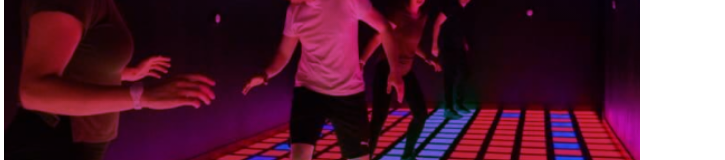
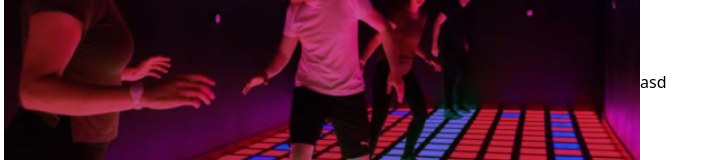
Before and after one commit to payamkandi/jumpo-backoffice, a React (Vite) app: page /login in a window 1280 px wide. Shown: the part 318-478 px from the top of the page, without its empty margins (0-725 px from the left). Built offline with nearby package versions, Linux system fonts and the light colour scheme.

Commit message:
color-pallete added

```diff
--- a/src/index.css
+++ b/src/index.css
@@ -19,6 +19,6 @@
         rgba(132, 43, 167, 0.9) -0.05%,
         rgba(61, 30, 60, 0.9) 98.55%
       ),
-      url("../public/login.png");
+      url("/login.png");
   }
 }
--- a/src/pages/Login.jsx
+++ b/src/pages/Login.jsx
@@ -2,7 +2,7 @@ function Login() {
   return (
     <div className="flex h-full items-center justify-center px-1 py-2">
       <div className="login-gradient h-full w-1/2"></div>
-      <div className="w-1/2"></div>
+      <div className="w-1/2">asd</div>
     </div>
   );
 }
--- a/tailwind.config.js
+++ b/tailwind.config.js
@@ -2,6 +2,92 @@
 export default {
   content: ["./index.html", "./src/**/*.{js,ts,jsx,tsx}"],
   theme: {
+    colors: {
+      transparent: "transparent",
+      current: "currentColor",
+      white: "#ffffff",
+      neutral: {
+        50: "#F9FAFA",
+        100: "#F1F2F4",
+        200: "#E6E8EA",
+        300: "#D8DBDF",
+        400: "#C7CCD1",
+        500: "#B3BAC1",
+        600: "#848F9A",
+        700: "#6A7581",
+        800: "#4E575F",
+        900: "#2E3338",
+        950: "#17191C",
+      },
+      accept: {
+        50: "#F1FFEE",
+        100: "#DBFFD7",
+        200: "#BAFFB2",
+        300: "#82FF76",
+        400: "#43F533",
+        500: "#1BDE09",
+        600: "#10C900",
+        700: "#0E9104",
+        800: "#11710A",
+        900: "#0E5D0A",
+        950: "#023400",
+      },
+      error: {
+        50: "#FFF0F0",
+        100: "#FFDDDD",
+        200: "#FFC1C1",
+        300: "#FF9595",
+        400: "#FF5959",
+        500: "#FF2626",
+        600: "#FC0606",
+        700: "#E90000",
+        800: "#AF0505",
+        900: "#900C0C",
+        950: "#500000",
+      },
+      warning: {
+        50: "#FFFEEA",
+        100: "#FFFAC5",
+        200: "#FFF685",
+        300: "#FFEB46",
+        400: "#FFDC1B",
+        500: "#F6B500",
+        600: "#E29000",
+        700: "#BB6602",
+        800: "#984E08",
+        900: "#7C400B",
+        950: "#482100",
+      },
+      primary: {
+        100: "#00E676",
+        "shade-80": "#06BE64",
+        "shade-60": "#0C9653",
+        "shade-40": "#126E41",
+        "shade-10": "#1B3227",
+        "shade-05": "#000C06",
+        "tint-80": "#33EB91",
+        "tint-60": "#66F0AD",
+        "tint-40": "#99F5C8",
+        "tint-30": "#B3F8D6",
+        "tint-20": "#CCFAE4",
+        "tint-10": "#E6FCF1",
+        "tint-03": "#F7FEFB",
+        "tint-02": "#FAFEFC",
+      },
+      secondary: {
+        100: "#7E3FF2",
+        "shade-80": "#6532C1",
+        "shade-60": "#4C2691",
+        "shade-40": "#321961",
+        "shade-10": "#0D0618",
+        "tint-80": "#9865F5",
+        "tint-60": "#B28CF7",
+        "tint-40": "#CBB2FA",
+        "tint-10": "#F2ECFE",
+        "tint-05": "#F9F5FF",
+        "tint-03": "#FBF9FF",
+      },
+    },
     extend: {},
   },
   plugins: [],
```
